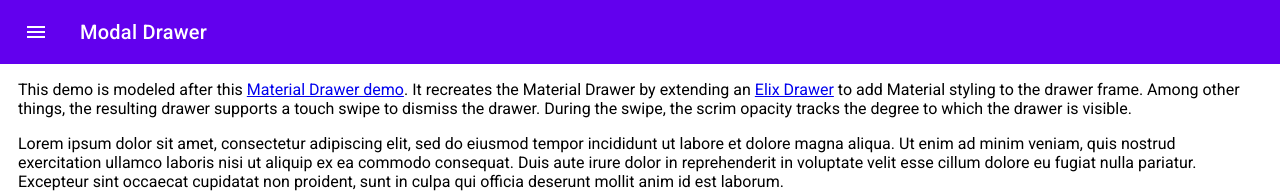
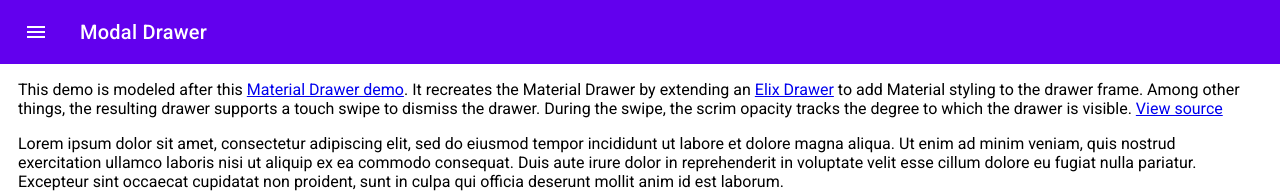
Before and after one commit to JanMiksovsky/material-elix, a website: page index.html in a window 1280 px wide. Shown: the top 193 px of the page. Drawn offline with Linux system fonts and the light colour scheme.

Commit message:
Add link to source.

```diff
--- a/index.html
+++ b/index.html
@@ -67,6 +67,9 @@
             resulting drawer supports a touch swipe to dismiss the drawer.
             During the swipe, the scrim opacity tracks the degree to which the
             drawer is visible.
+            <a href="https://github.com/JanMiksovsky/material-elix"
+              >View source</a
+            >
           </p>
           <p>
             Lorem ipsum dolor sit amet, consectetur adipiscing elit, sed do
```
